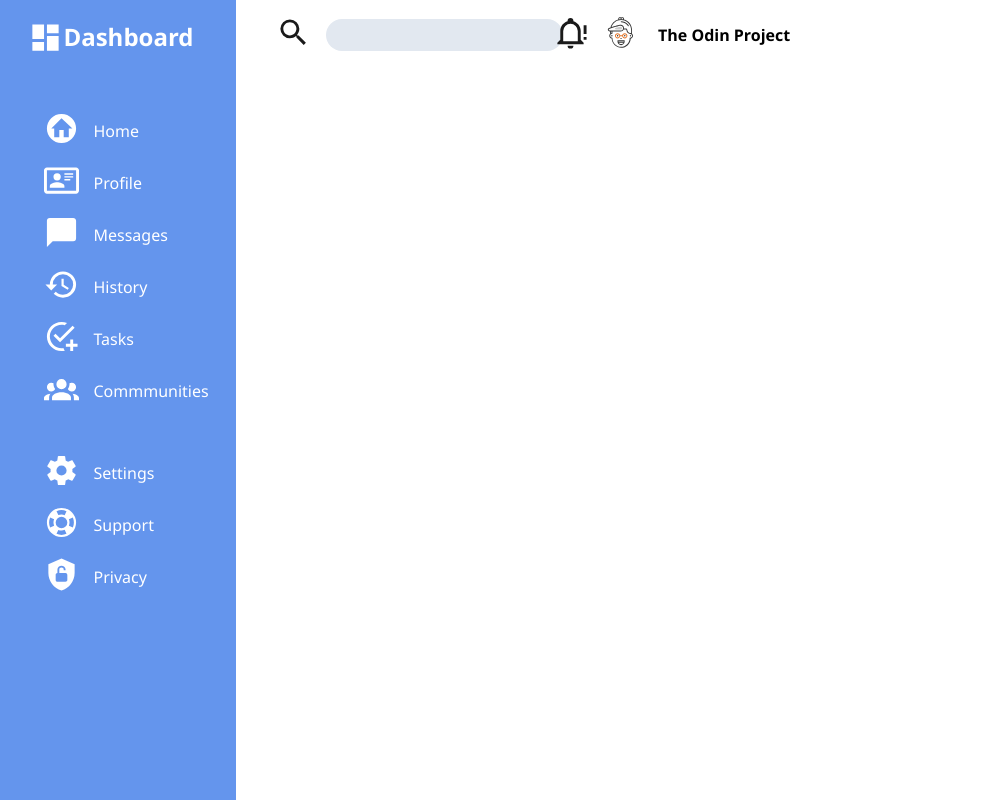
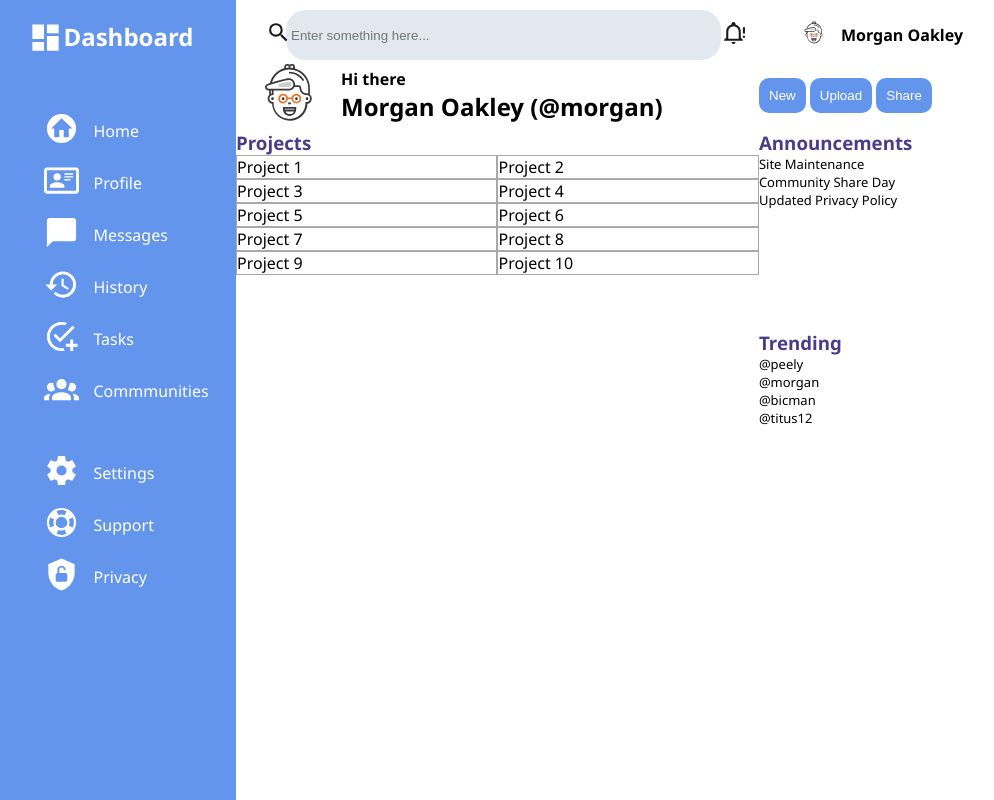
Before and after one commit to mferrucc/Admin-Dashboard, a plain HTML site: page index.html in a window 1280 px wide. Shown: the whole page, without its empty margins (14-1008 px from the left). Drawn offline with Linux system fonts and the light colour scheme.

Commit message:
Header finished and draft content added

```diff
--- a/index.html
+++ b/index.html
@@ -83,14 +83,18 @@
             </div>
         </div>
     </div>
+    <div class="main-content">
         <div class="header">
             <div class="header-top">
+                <div class="header-top-left">
                     <div>
-                <img src="media/search.svg" alt="search icon">
+                        <img id="searchIcon" src="media/search.svg" alt="search icon">
                     </div>
                     <div>
-                <input type="text" id="SearchBar">
+                        <input type="text" id="searchBar" placeholder="Enter something here...">
                     </div>
+                </div>
+                <div class="header-top-right">
                     <div>
                         <img src="media/alert.svg" alt="">
                     </div>
@@ -98,13 +102,66 @@
                         <img src="media/avatar.svg" alt="">
                     </div>
                     <div>
-                <p>The Odin Project</p>
+                        <p>Morgan Oakley</p>
                     </div>
                 </div>
-        <div class="header-bottom"></div>
             </div>
-    <div class="main-content">
+            <div class="header-bottom">
+                <div>
+                    <img src="media/avatar.svg" alt="avatar">
+                </div>
+                <div>
+                    <p>Hi there</p>
+                    <h2>Morgan Oakley (@morgan)</h2>
+                </div>
+                <div>
+                    <button type="button">New</button>
+                    <button type="button">Upload</button>
+                    <button type="button">Share</button>
+                </div>
+            </div>
+        </div>
+        <div class="content">
+            <div class="content-left">
+                <div>
+                    <h3>Projects</h3>
+                </div>
+                <div class="project-box">
+                    <div class="project-card"><p>Project 1</p></div>
+                    <div class="project-card"><p>Project 2</p></div>
+                    <div class="project-card"><p>Project 3</p></div>
+                    <div class="project-card"><p>Project 4</p></div>
+                    <div class="project-card"><p>Project 5</p></div>
+                    <div class="project-card"><p>Project 6</p></div>
+                    <div class="project-card"><p>Project 7</p></div>
+                    <div class="project-card"><p>Project 8</p></div>
+                    <div class="project-card"><p>Project 9</p></div>
+                    <div class="project-card"><p>Project 10</p></div>
+                </div>
+            </div>
+            <div class="content-right">
+                <div class="announcement-box">
+                    <h3>Announcements</h3>
+                    <div class="announcement-card">
+                        <p>Site Maintenance</p>
+                    </div>
+                    <div class="announcement-card">
+                        <p>Community Share Day</p>
+                    </div>
+                    <div class="announcement-card">
+                        <p>Updated Privacy Policy</p>
+                    </div>
+                </div>
+                <div class="trending-box">
+                    <h3>Trending</h3>
+                    <div class="trending-card">@peely</div>
+                    <div class="trending-card">@morgan</div>
+                    <div class="trending-card">@bicman</div>
+                    <div class="trending-card">@titus12</div>
 
+                </div>
+            </div>
+        </div>
     </div>
 </body>
 
--- a/style.css
+++ b/style.css
@@ -39,40 +39,111 @@ body {
     filter: invert(100%);
     width: 35px;
 }
-.header {
-
-}
 .header-top {
     display: grid;
-    grid-template-columns: 30px 1fr 30px 35px auto;
+    grid-template-columns: 60% 40%;
     align-items: center;
-    gap: 20px;
-    padding: 15px 40px;
 }
-.header-top > div:nth-child(3)  {
-    margin-left: auto;
+.header-top-left {
+    display: grid;
+    grid-template-columns: 25px 425px;
+    align-items: center;
+    gap: 5px;
+    padding-left: 20px;
+    padding-top: 10px;
 }
-#SearchBar {
+
+.header-top-right {
+    display: grid;
+    grid-template-columns: 75px 45px auto;
+    align-items: center;
+    justify-content: right;
+    gap: 5px;
+    padding-right: 20px;
+    padding-top: 10px;
+}
+
+.header-top-left img {
+    filter: invert(10%);
+    width: 25px;
+    margin-left: 10px;
+}
+.header-top-right img{
+    filter: invert(10%);
+    width: 25px;
+    margin-left: 10px;
+}
+.header-top-right p   {
+    font-weight: bold;
+}
+#searchBar {
     width: 100%;
-    max-width: 400px;         /* Keeps it from stretching too far */
     background-color: #e2e8f0;
     border: none;
     border-radius: 20px;
-    height: 32px;
-    padding: 0 15px;
+    height: 30px;
+    padding:10px 5px;
     outline: none;
 }
 
 .header-bottom   {
+    display: grid;
+    grid-template-columns: 75px 6fr 3fr;
+    align-items: center;
+    justify-content: space-between;
+    gap: 10px;
+    padding: 0 20px;
 
 }
-.header-top img {
-    filter: invert(10%);
-    width: 35px;
-}
-.header-top p   {
+.header-bottom p    {
     font-weight: bold;
 }
+.header-bottom img {
+    filter: invert(10%);
+    width: 65px;
+}
+
+.header-bottom button   {
+    background-color: cornflowerblue;
+    border: 1px;
+    border-radius: 10px;
+    padding: 10px;
+    color: white;
+    cursor: pointer;
+}
+
 .main-content   {
-
+    display: flex;
+    flex-direction: column;
 }
+.content    {
+    display: grid;
+    grid-template-columns: 70% 30%;
+}
+.content-left   {
+    display: flex;
+    flex-direction: column;
+    color: darkslateblue;
+}
+.content-right  {
+    color: darkslateblue;
+    display: grid;
+    grid-template-rows: 200px 100px;
+}
+.project-box    {
+    display: grid;
+    grid-template-columns: 1fr 1fr;
+    color: black;
+}
+.project-card   {
+    border: 1px solid darkgrey;
+    box-shadow: 2px darkgrey;
+}
+.announcement-card   {
+    color: black;
+    font-size: small;
+}
+.trending-card    {
+    color: black;
+    font-size: small;
+}
```
Lines whose indentation alone changed are shown as unchanged.
